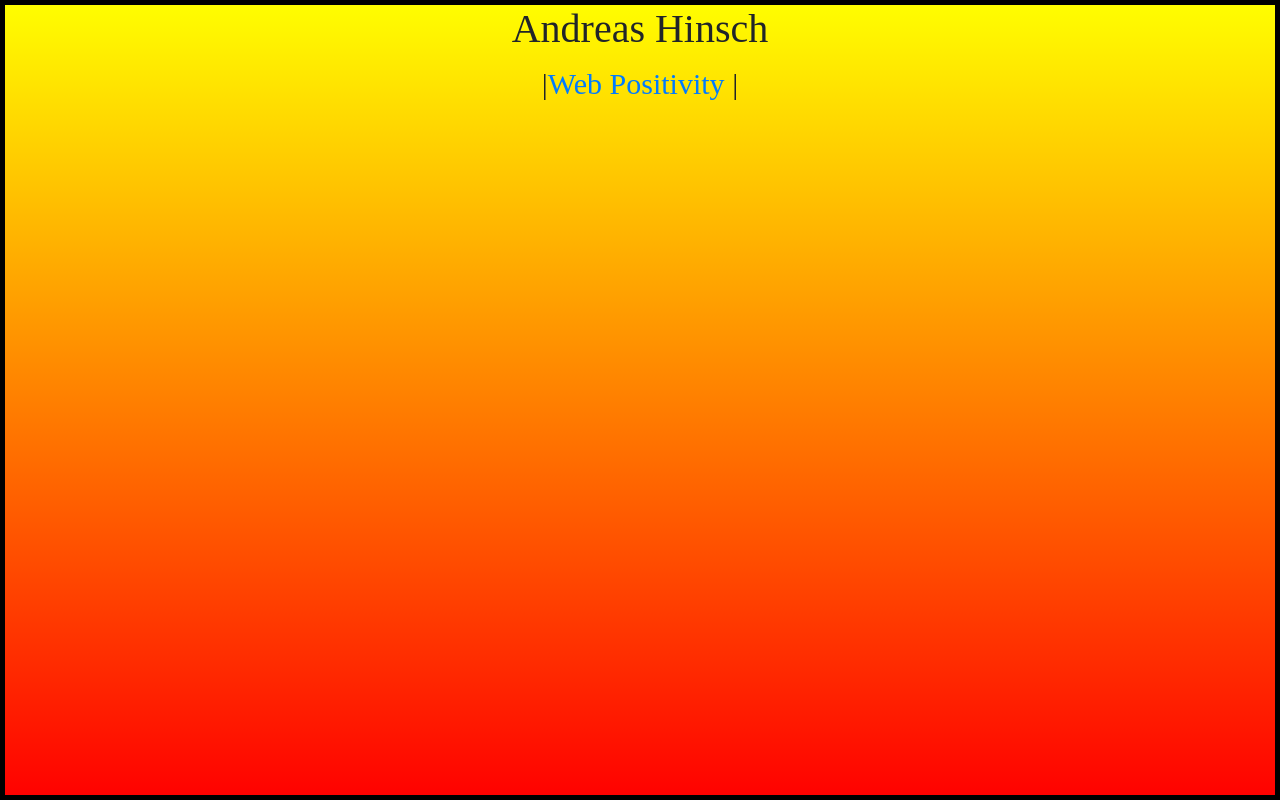
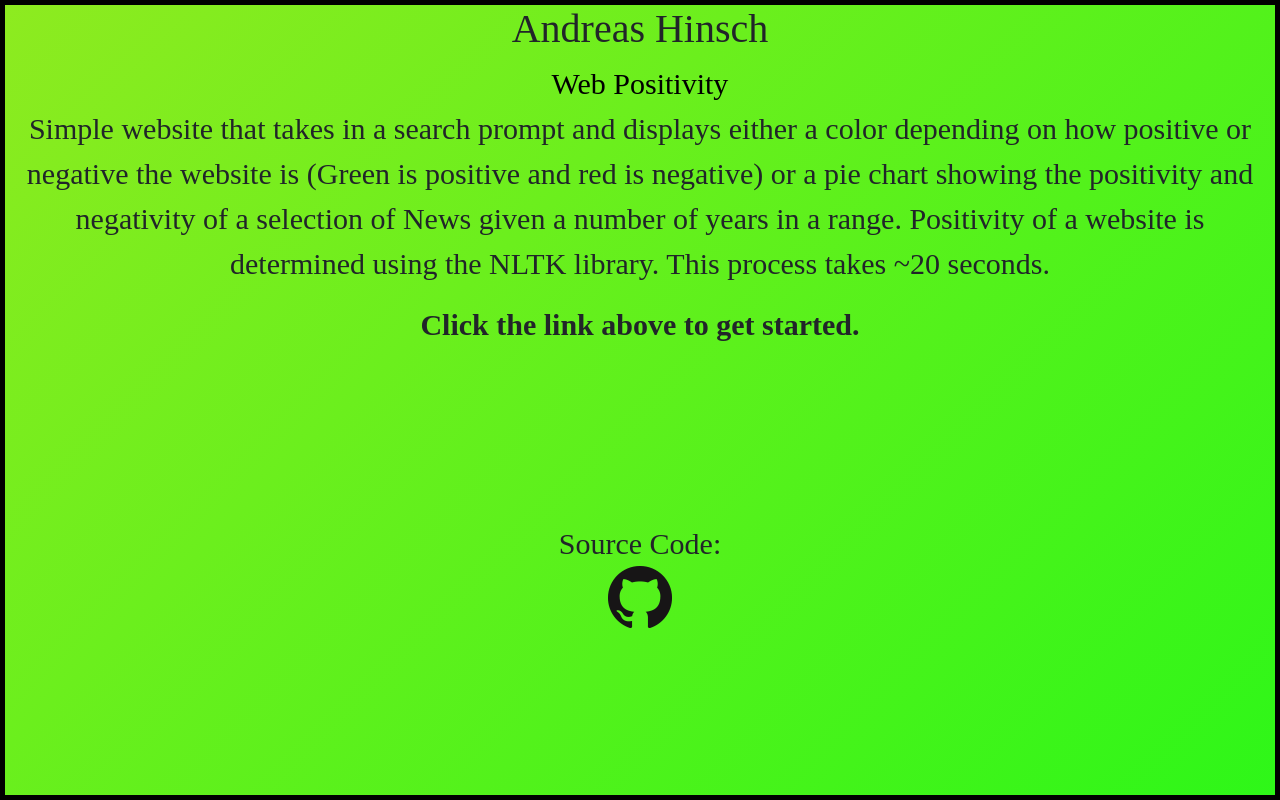
Before and after one commit to IneedtoGitaJob/FlaskSite, a Flask app: page / in a window 1280 px wide. Run offline with Flask 2, Linux system fonts and the light colour scheme.

Commit message:
Add files via upload

```diff
--- a/main.py
+++ b/main.py
@@ -1,7 +1,7 @@
 import win32api
 from flask import Flask, render_template,request
-from SearchNews import GetAverageURLSPositivity
-from SearchNews import DisplayPositivity
+from GNEWS import DisplayPositivity,GetEncodedUrlList,multiProcessList,GetDecodedUrlPositivity
+import numpy as np
 import json
 
 app = Flask(__name__)
@@ -16,20 +16,47 @@ def index():
 def WebPositivity():
     return render_template('WebPositivity.html')
 
+#Calls DisplayPositivity
 #Get Positivity Of a Website
 @app.route('/backgroundWebProcess', methods=['POST'])
 def backgroundWebProcess():
-    print("hi")
     URL = request.form["text"]
     return (DisplayPositivity(URL))
 
+#Calls: GetEncodedUrlList, multiProcessList
 #Get Positivity of News stories
-@app.route('/backgroundNewsProcess', methods=['POST'])
-def backgroundManyWebProcess():
-    searchTopic = request.form["text"]
-    Years = request.form["Years"]
-    return (GetAverageURLSPositivity(searchTopic, (int)(Years)))
+@app.route('/backgroundNewsProcessMulti', methods=['POST'])
+def backgroundManyWebProcessMulti():
+    if __name__ == "__main__":
 
+        searchTopic = request.form["text"]
+        Years = request.form["Years"]
 
+        #start_time = time.time()
+
+        # list of Average Positivities for each News Year
+        averagePositivity = []
+
+        # GetEncoded URList
+        EncodedurlList = GetEncodedUrlList(searchTopic, int(Years))
+
+        # Input: encoded List of Urls
+        # Process 1: decodes list of Urls
+        # Process 2: Gets Positivity of Urls
+        # Output: List of all the positivities of one News year
+        averagePositivity = multiProcessList(EncodedurlList)
+
+        #print(averagePositivity)
+        # Remove all articles that failed to connect or that had no text
+        averagePositivity = [pos for pos in averagePositivity if pos > 0]
+        #print(averagePositivity)
+        #print("----------------------------------------------------------------------------------------------"+str(averagePositivity))
+
+    #print("--- %s seconds ---" % (time.time() - start_time))
+    if(len(averagePositivity)==0):
+        return("Fail")
+    return (" ".join(str(x) for x in averagePositivity))
+
+#Debugmode
 if __name__ == "__main__":
     app.run(debug=True)
--- a/static/css/Css.css
+++ b/static/css/Css.css
@@ -4,11 +4,17 @@ body{
   height: 100%;
   font-size: 30px;
   font-family: "Times New Roman", serif;
-  background: linear-gradient(yellow, red);
-  -webkit-background-size: cover;
-  -moz-background-size: cover;
-  -o-background-size: cover;
-  background-size: cover;
+	background: linear-gradient(-45deg, #2bf718, #ace722, #f3b224, #f3270c);
+	animation: gradient ease 15s infinite;
+  -webkit-animation: gradient ease 15s infinite;
+  -moz-animation: gradient ease 15s infinite;
+  -o-animation: gradient ease 15s infinite;
+  -ms-animation: gradient ease 15s infinite;
+  -webkit-background-size: 400% 400%;
+  -moz-background-size: 400% 400%;
+  -o-background-size: 400% 400%;
+  -ms-background-size: 400% 400%;
+  background-size: 400% 400%;
   text-align: center;
   overflow: hidden;
 }
@@ -37,12 +43,37 @@ html{
   margin: auto;
   width: 50vw;
   height: 50vh;
-  border: 5px solid green;
   padding: 5px;
 }
 
-.button1 {
-color: blue;
+#submitButton {
+  background-color: white;
+  border: 3px solid black;
+  cursor: pointer;
+  font-size: 16px;
+  text-align: center;
+}
+.bottom{
+  position: relative;
+  bottom: -20%;
+  margin-left: auto;
+  margin-right: auto;
+  width: 50%;
+}
+
+.Navigation{
+  color: black;
+}
+
+#Progress {
+  width: 100%;
+  background-color: grey;
+}
+
+#Bar {
+  width: 0%;
+  height: 30px;
+  background-color: green;
 }
 
 @keyframes fadeIn {
@@ -89,3 +120,64 @@ color: blue;
     opacity:1;
   }
 }
+
+
+@keyframes gradient {
+	0% {
+		background-position: 0% 0%;
+	}
+	50% {
+		background-position: 100% 100%;
+	}
+	100% {
+		background-position: 0% 0%;
+	}
+}
+
+@-moz-keyframes gradient {
+	0% {
+		background-position: 0% 50%;
+	}
+	50% {
+		background-position: 100% 50%;
+	}
+	100% {
+		background-position: 0% 50%;
+	}
+}
+
+@-webkit-keyframes gradient {
+	0% {
+		background-position: 0% 50%;
+	}
+	50% {
+		background-position: 100% 50%;
+	}
+	100% {
+		background-position: 0% 50%;
+	}
+}
+
+@-o-keyframes gradient {
+	0% {
+		background-position: 0% 50%;
+	}
+	50% {
+		background-position: 100% 50%;
+	}
+	100% {
+		background-position: 0% 50%;
+	}
+}
+
+@-ms-keyframes gradient {
+	0% {
+		background-position: 0% 50%;
+	}
+	50% {
+		background-position: 100% 50%;
+	}
+	100% {
+		background-position: 0% 50%;
+	}
+}
--- a/templates/index.html
+++ b/templates/index.html
@@ -9,11 +9,13 @@
 </head>
 
 <body>
-<div class = "fade-in"><h1><span class ='Lava'>Andreas Hinsch</span></h1></div>
+<div class = "fade-in"><h1>Andreas Hinsch</h1></div>
 
 <nav>
-|<a href="WebPositivity">Web Positivity</a>
-|</nav>
-
+<a class = "Navigation" href="WebPositivity">Web Positivity</a>
+</nav>
+<p>Simple website that takes in a search prompt and displays either a color depending on how positive or negative the website is (Green is positive and red is negative) or a pie chart showing the positivity and negativity of a selection of News given a number of years in a range. Positivity of a website is determined using the NLTK library. This process takes ~20 seconds.</p>
+<p><b>Click the link above to get started.</b><p>
+<footer class = "bottom">Source Code:<br><a href = "https://github.com/IneedtoGitaJob/FlaskSite" target="_blank"><img src = "../static/images/GitHub.png"></a></footer>
 </body>
 </html>
```
Also changed, not shown: GNEWS.py (added, +94 -0 lines), templates/WebPositivity.html (+181 -39 lines), static/images/Github.png (added).
